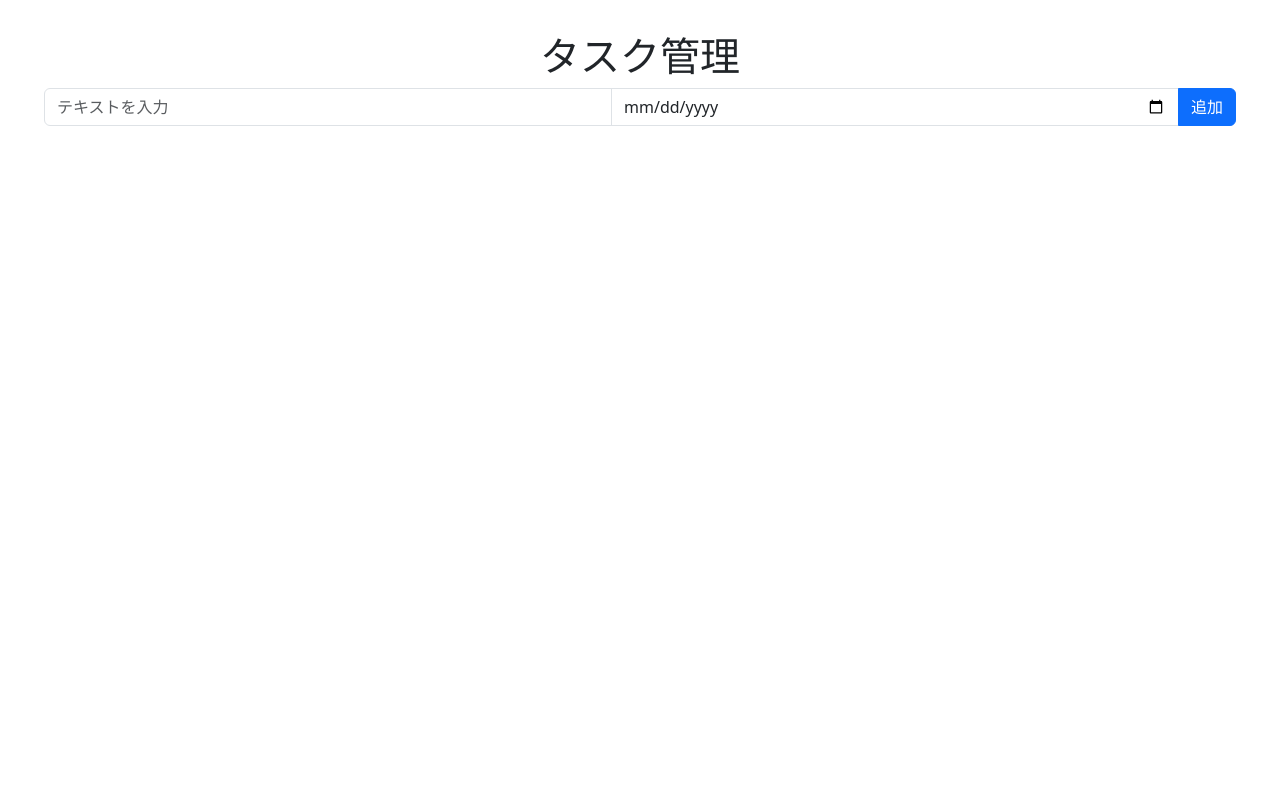
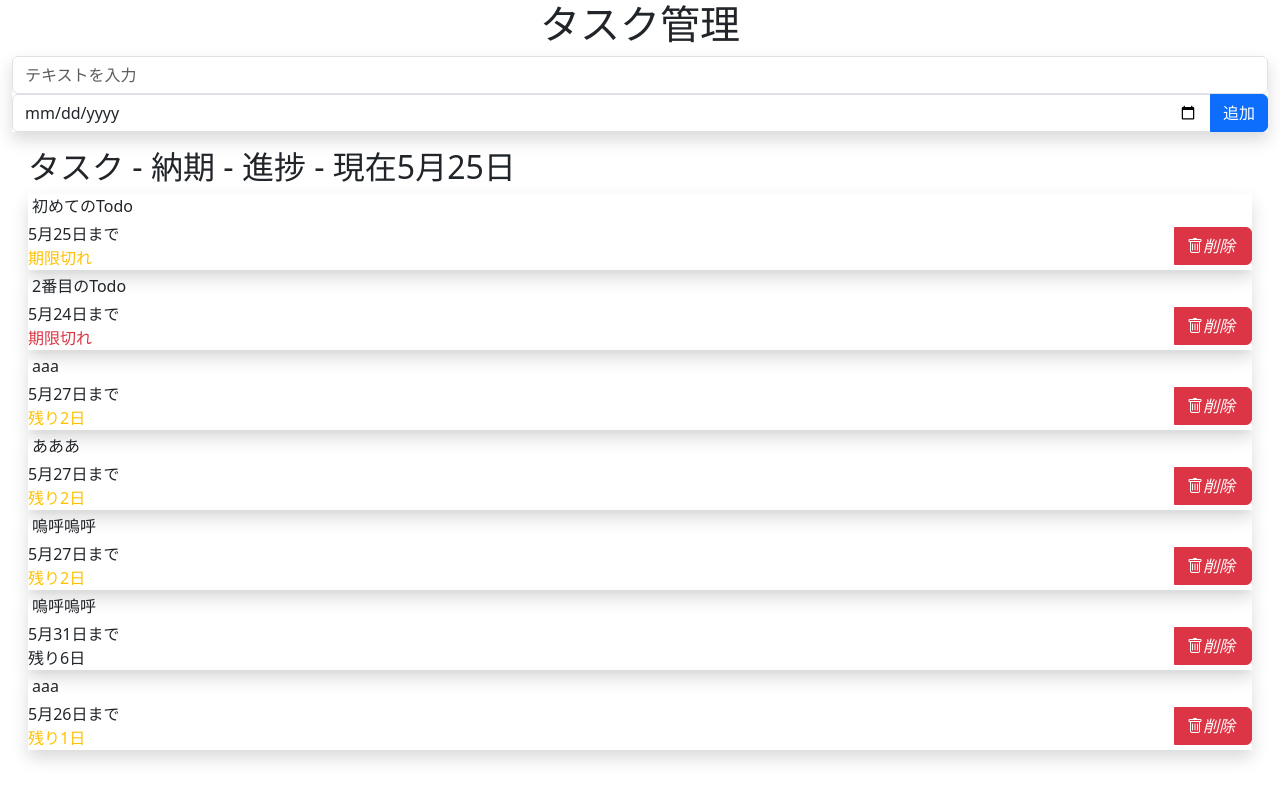
Before and after one commit to masakingu0303/todo_traning, a React (Vite) app in the folder frontend/: page / in a window 1280 px wide. Built offline with nearby package versions, Linux system fonts and the light colour scheme; data requests are answered from the project's data file.

Commit message:
タスク表示デザインとカウントダウン機能追加とjsonサーバー作成

```diff
--- /dev/null
+++ b/frontend/db.json
@@ -0,0 +1,41 @@
+{
+  "todos": [
+    {
+      "id": 1,
+      "text": "初めてのTodo",
+      "completed": false,
+      "date": "2025-05-25"
+    },
+    {
+      "id": 2,
+      "text": "2番目のTodo",
+      "completed": true,
+      "date": "2025-05-24"
+    },
+    {
+      "id": "918a",
+      "text": "aaa",
+      "date": "2025-05-27"
+    },
+    {
+      "id": "cc86",
+      "text": "あああ",
+      "date": "2025-05-27"
+    },
+    {
+      "id": "57fe",
+      "text": "嗚呼嗚呼",
+      "date": "2025-05-27"
+    },
+    {
+      "id": "a1c1",
+      "text": "嗚呼嗚呼",
+      "date": "2025-05-31"
+    },
+    {
+      "id": "3aa3",
+      "text": "aaa",
+      "date": "2025-05-26"
+    }
+  ]
+}
--- a/frontend/package.json
+++ b/frontend/package.json
@@ -7,7 +7,8 @@
     "dev": "vite",
     "build": "tsc -b && vite build",
     "lint": "eslint .",
-    "preview": "vite preview"
+    "preview": "vite preview",
+    "json-server": "json-server --watch db.json --port 3000"
   },
   "dependencies": {
     "bootstrap": "^5.3.6",
--- a/frontend/src/App.css
+++ b/frontend/src/App.css
@@ -1,6 +1,5 @@
-#root {
+.container {
   max-width: 1280px;
   margin: 0 auto;
-  padding: 2rem;
-  text-align: center;
+
 }
--- a/frontend/src/App.tsx
+++ b/frontend/src/App.tsx
@@ -1,42 +1,115 @@
 import { Container, Button, InputGroup, Form } from 'react-bootstrap'
-import { useState } from 'react'
+import { useState, useEffect } from 'react'
 import './App.css'
 
 interface Todos {
-  text: string | null
+  id?: number;
+  text: string | null;
+  date: string;
 }
+
+const API = 'http://localhost:3000/todos';
 
 const App = () => {
   const [text, setText] = useState('');
   const [todos, setTodos] = useState<Todos[]>([]);
   const [date, setDate] = useState('');
+  const today = new Date();
+
+  // レンダリング時、JSONサーバーからタスク一覧を取得してtodosを更新
+  useEffect(() => {
+    fetch(API).then(res => res.json())
+      .then(data => setTodos(data))
+  }, []);
 
   const handleClick = (e: React.FormEvent) => {
     e.preventDefault();
-    if (text) {
-      setTodos([...todos, { text }]);
+    if (text && date) {
+      const newTodo = { text, date }
+
+      fetch(API, {
+        method: 'POST',
+        headers: { 'Content-Type': 'application/json' },
+        body: JSON.stringify(newTodo)
+      })
+        .then(res => res.json())
+        .then(data => setTodos([...todos, data]))
+
       setText('');
-    };
+      setDate('');
+    } else if (text.length > 100) {
+      window.alert(`テキストを100文字以下にしてください、現在${text.length}文字`)
+    } else {
+      window.alert('テキストと日付をを入力してください')
+    }
   };
 
+  //クリックしたid以外のtodoををsetTodosに入れる
+  const handleDelete = (id?: number) => {
+    fetch(`${API}/${id}`, {
+      method: 'DELETE'
+    }).then(() => setTodos(todos.filter(todo => todo.id !== id)))
+  };
+
+
   return (
-    <Container fluid>
+    <Container fluid className='container'>
       <h1 className='text-center'>タスク管理</h1>
-      <InputGroup className='d-flex g-3'>
+      <div className='shadow'>
         <Form.Control type='text' placeholder='テキストを入力' value={text} onChange={(e) => setText(e.target.value)} />
-        <Form.Control className="form-control" type="date" value={date} onChange={(e) => setDate(e.target.value)} />
-        <Button type='submit' className='btn btn-primary' onClick={handleClick}>追加</Button>
-      </InputGroup>
+        <InputGroup className='d-flex'>
+          <Form.Control className="form-control" type="date" value={date} onChange={(e) => setDate(e.target.value)} />
+          <Button type='submit' className='btn btn-primary' onClick={handleClick}>追加</Button>
+        </InputGroup>
+      </div>
 
-      <ul className="list-unstyled">
-        {todos.map((todo, index) => (
-          <li key={index}>
-            {todo.text}
-            <Button className='btn btn-link'><i className="bi bi-trash me-1">削除</i>
-            </Button>
-          </li>
-        ))}
-      </ul>
+      <div className='py-3 px-3'>
+        <h2 className=' align-items-center'>
+          タスク - 納期 - 進捗 - 現在{today.getMonth() + 1}月{today.getDate()}日
+        </h2>
+        {todos.map((todo) => {
+          const today = new Date();
+          today.setHours(0, 0, 0, 0);  // 時分秒リセット
+          const todoDate = new Date(todo.date);
+          todoDate.setHours(0, 0, 0, 0);  // 同じくリセット
+
+          const diffTime = todoDate.getTime() - today.getTime();
+          const diffDays = diffTime / (1000 * 60 * 60 * 24);  // 日数差（小数点）
+
+          let message = '';
+          if (diffDays > 0) {
+            message = `残り${diffDays}日`;   // 未来
+          } else {
+            message = '期限切れ';             // 過去
+          }
+
+
+          let messageColor = '';
+          if (diffDays < 0) {
+            messageColor = 'text-danger';   // 期限切れは赤
+          } else if (diffDays < 3) {
+            messageColor = 'text-warning';  // 残り3日未満は黄色
+          } else {
+            messageColor = 'text-dark';     // それ以外は黒
+          }
+
+          return (
+            <div key={todo.id} className='todoBox shadow'>
+              <div className='my-1 mx-1'>{todo.text}</div>
+              <InputGroup className='d-flex justify-content-between align-items-center'>
+                <div>
+                  {todoDate.getMonth() + 1}月{todoDate.getDate()}日まで
+                  <div className={messageColor}>{message}</div>
+                </div>
+                <Button className='btn btn-danger' onClick={() => handleDelete(todo.id)}>
+                  <i className="bi bi-trash me-1">削除</i>
+                </Button>
+              </InputGroup>
+            </div>
+          )
+        })}
+
+      </div>
     </Container>
   )
 }
--- a/frontend/tsconfig.app.json
+++ b/frontend/tsconfig.app.json
@@ -19,7 +19,7 @@
     "strict": true,
     "noUnusedLocals": true,
     "noUnusedParameters": true,
-    "erasableSyntaxOnly": true,
+    //"erasableSyntaxOnly": true,
     "noFallthroughCasesInSwitch": true,
     "noUncheckedSideEffectImports": true
   },
```
Also changed, not shown: 1 other file (tests, documents, lock files or other folders).
